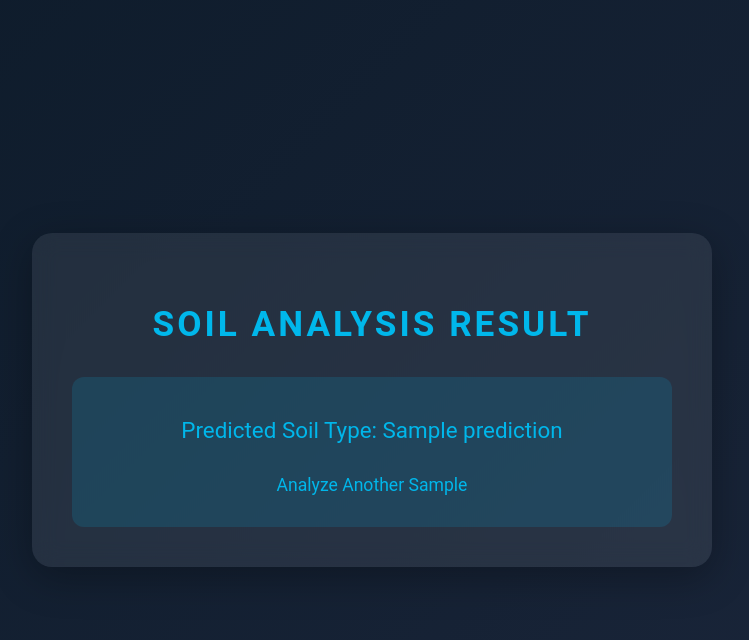
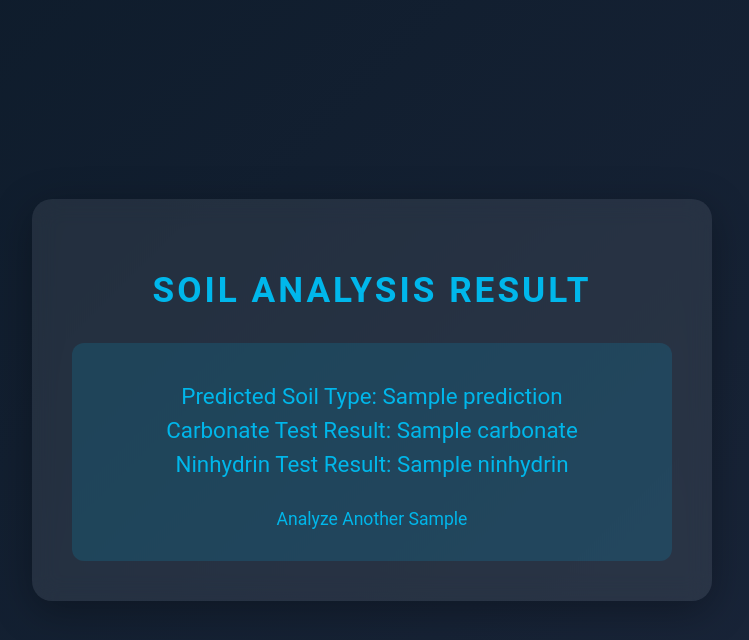
Before and after one commit to swethapa08/rover_pipelining, a Flask app: template templates/result.html in a window 1280 px wide. Shown: the top 640 px of the page, without its empty margins (268-1017 px from the left). Run offline with Flask 3, Linux system fonts and the light colour scheme; the template is opened without the code that fills it: most values are stand-ins (such as "Sample title", 1, 10 or a date in 2020); parts of the project's set-up code (start-up, migrations or seed data) failed here and were passed over.

Commit message:
result.html

```diff
--- a/templates/result.html
+++ b/templates/result.html
@@ -11,6 +11,8 @@
         <h2>Soil Analysis Result</h2>
         <div class="result">
             <p>Predicted Soil Type: {{ prediction }}</p>
+            <p>Carbonate Test Result: {{ carbonate }}</p>
+            <p>Ninhydrin Test Result: {{ ninhydrin }}</p>
             <a href="/">Analyze Another Sample</a>
         </div>
     </div>
```
